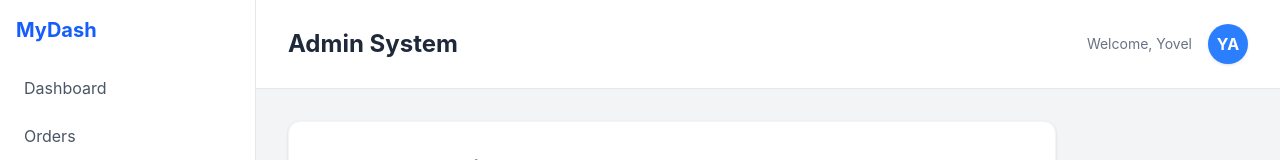
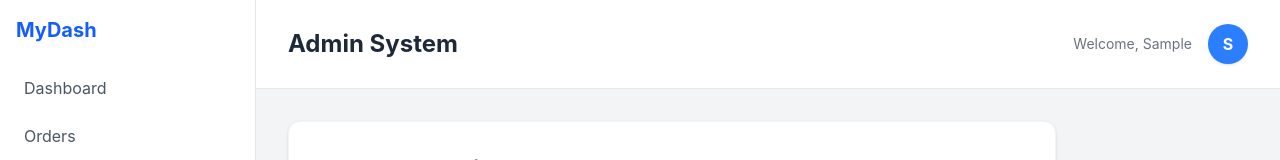
Before and after one commit to Yovel-sys/modern-admin-dashboard, a React (Vite) app: page /settings in a window 1280 px wide. Both pictures are taken after typing "Sample" into the empty fields and a click on the button "Sign In". Shown: the top 160 px of the page. Built offline with nearby package versions, Linux system fonts and the light colour scheme.

Commit message:
added logic

```diff
--- a/src/components/Header.jsx
+++ b/src/components/Header.jsx
@@ -1,8 +1,13 @@
-export default function Header({title, onMenuClick}) {
+import {useState} from "react";
+import {useApp} from "../context/AppContext";
+
+function Header({title, onMenuClick}) {
+  const {appSettings, logout} = useApp();
+  const [isDropdownOpen, setIsDropdownOpen] = useState(false);
+
   return (
-    <header className="px-8 py-6 flex justify-between items-center bg-white border-b border-gray-200">
+    <header className="px-8 py-6 flex justify-between items-center bg-white border-b border-gray-200 relative">
       <div className="flex items-center gap-4">
-        {/* כפתור המבורגר - מופיע רק ב-mobile */}
         <button
           onClick={onMenuClick}
           className="md:hidden p-2 hover:bg-gray-100 rounded-lg"
@@ -24,14 +29,68 @@ export default function Header({title, onMenuClick}) {
         <h2 className="text-2xl font-bold text-gray-800">{title}</h2>
       </div>
 
-      <div className="flex items-center space-x-4">
+      <div className="flex items-center gap-4">
         <span className="text-sm text-gray-500 hidden sm:inline">
-          Welcome, Yovel
+          Welcome, {appSettings.userName}
         </span>
-        <div className="w-10 h-10 bg-blue-500 rounded-full flex items-center justify-center text-white font-bold shadow-sm">
-          YA
+
+        {/* User Profile & Dropdown */}
+        <div className="relative">
+          <button
+            onClick={() => setIsDropdownOpen(!isDropdownOpen)}
+            className="w-10 h-10 bg-blue-500 rounded-full flex items-center justify-center text-white font-bold shadow-sm hover:bg-blue-600 transition-colors focus:ring-2 focus:ring-blue-300 outline-none"
+          >
+            {appSettings.userName.charAt(0).toUpperCase()}
+          </button>
+
+          {/* Dropdown Menu */}
+          {isDropdownOpen && (
+            <>
+              {/* Overlay לסגירת התפריט בלחיצה מחוץ אליו */}
+              <div
+                className="fixed inset-0 z-10"
+                onClick={() => setIsDropdownOpen(false)}
+              ></div>
+
+              <div className="absolute right-0 mt-2 w-48 bg-white rounded-xl shadow-lg border border-gray-100 py-2 z-20 animate-in fade-in slide-in-from-top-2 duration-200">
+                <div className="px-4 py-2 border-b border-gray-50 mb-1">
+                  <p className="text-sm font-bold text-gray-800 truncate">
+                    {appSettings.userName}
+                  </p>
+                  <p className="text-xs text-gray-500 truncate">
+                    Administrator
+                  </p>
+                </div>
+
+                <button
+                  onClick={() => {
+                    setIsDropdownOpen(false);
+                    logout();
+                  }}
+                  className="w-full text-left px-4 py-2 text-sm text-red-600 hover:bg-red-50 transition-colors flex items-center gap-2 font-medium"
+                >
+                  <svg
+                    className="w-4 h-4"
+                    fill="none"
+                    stroke="currentColor"
+                    viewBox="0 0 24 24"
+                  >
+                    <path
+                      strokeLinecap="round"
+                      strokeLinejoin="round"
+                      strokeWidth={2}
+                      d="M17 16l4-4m0 0l-4-4m4 4H7m6 4v1a3 3 0 01-3 3H6a3 3 0 01-3-3V7a3 3 0 013-3h4a3 3 0 013 3v1"
+                    />
+                  </svg>
+                  Logout
+                </button>
+              </div>
+            </>
+          )}
         </div>
       </div>
     </header>
   );
 }
+
+export default Header;
--- a/src/context/AppContext.jsx
+++ b/src/context/AppContext.jsx
@@ -9,19 +9,29 @@ export function AppProvider({children}) {
     EUR: 0.9,
   };
 
-  const [isAuthenticated, setIsAuthenticated] = useState(false); // ברירת מחדל: לא מחובר
-  const [appSettings, setAppSettings] = useState({
-    userName: "",
-    emailNotifications: true,
-    currency: "USD",
+  const [isAuthenticated, setIsAuthenticated] = useState(() => {
+    return localStorage.getItem("isLoggedIn") === "true";
+  });
+
+  const [appSettings, setAppSettings] = useState(() => {
+    const savedName = localStorage.getItem("userName");
+    return {
+      userName: savedName || "",
+      emailNotifications: true,
+      currency: "USD",
+    };
   });
 
   const login = (name) => {
+    localStorage.setItem("isLoggedIn", "true");
+    localStorage.setItem("userName", name);
     setAppSettings((prev) => ({...prev, userName: name}));
     setIsAuthenticated(true);
   };
 
   const logout = () => {
+    localStorage.removeItem("isLoggedIn");
+    localStorage.removeItem("userName");
     setIsAuthenticated(false);
   };
 
```
